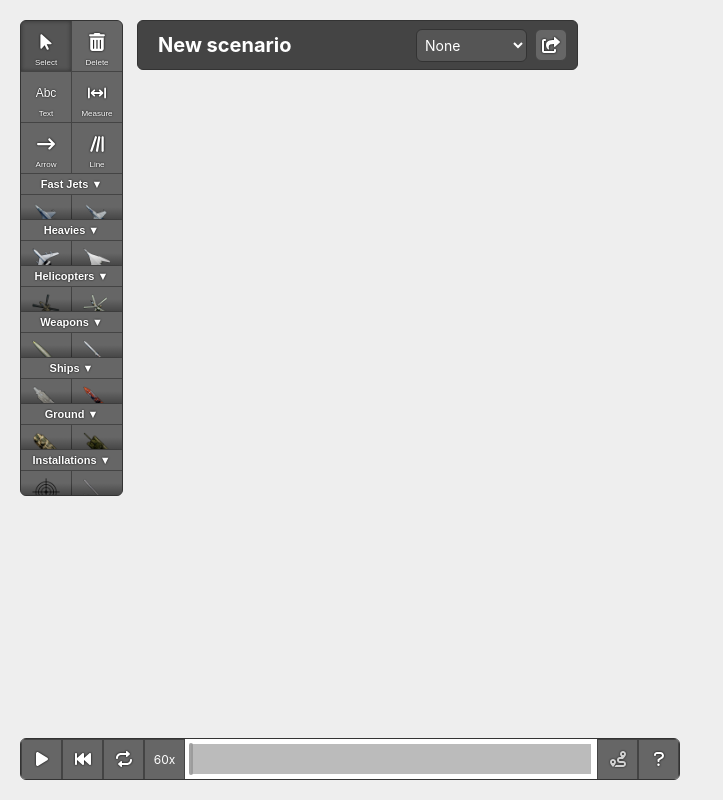
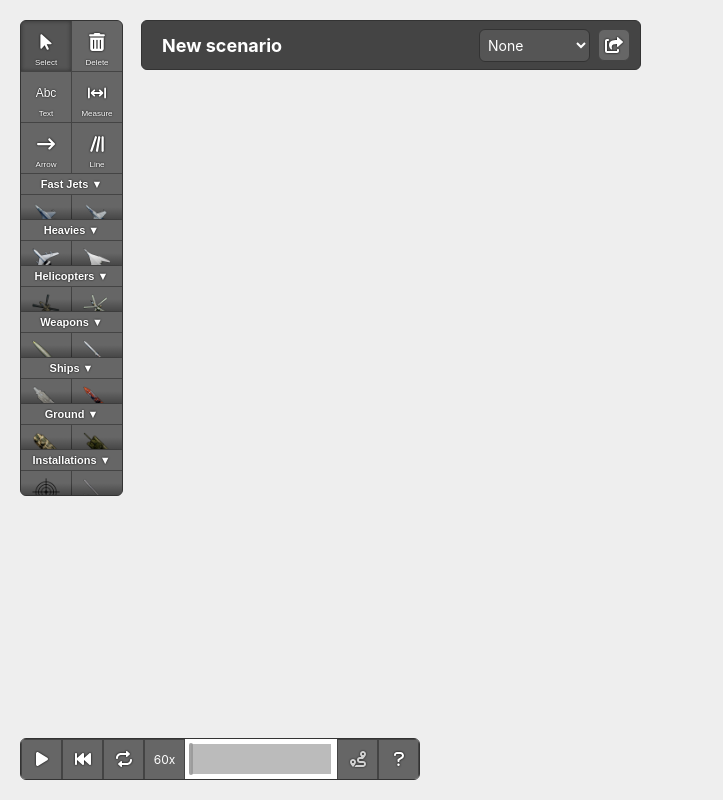
Before and after one commit to magwo/fighter-brief, a React (Create React App) app: page / in a window 1280 px wide. Shown: the whole page, without its empty margins (0-723 px from the left). Built offline with nearby package versions, Linux system fonts and the light colour scheme.

Commit message:
Use use-gestures for controlbar, add css variables, support variable width in timebar

```diff
--- a/package.json
+++ b/package.json
@@ -46,6 +46,7 @@
     ]
   },
   "devDependencies": {
-    "gh-pages": "^4.0.0"
+    "gh-pages": "^4.0.0",
+    "use-resize-observer": "^9.0.2"
   }
 }
--- a/src/Controlbar/Controlbar.css
+++ b/src/Controlbar/Controlbar.css
@@ -4,11 +4,13 @@
     display: flex;
     align-content: flex-start;
     align-items: center;
-    left: 20px;
-    bottom: 20px;
+    left: var(--viewport-margin);
+    bottom: var(--viewport-margin);
+    right: var(--viewport-margin);
+    max-width: 400px;
     height: 42px;
     border: 1px solid #333;
-    border-radius: 6px;
+    border-radius: var(--panel-border-radius);
     overflow: hidden;
     background-color: white;
 }
@@ -52,30 +54,6 @@
     font-size: 12px;
 }
 
-.Controlbar .timebar {
-    position: relative;
-    touch-action: none;
-    margin: 0 6px;
-    background: #bbb;
-    height: 30px;
-    width: 400px;
-}
-
-.Controlbar .timebar .handle {
-    position: absolute;
-    pointer-events: none;
-    top: -1px;
-    left: 0;
-    background: #999;
-    opacity: 0.9;
-    height: 32px;
-    width: 4px;
-    /* box-shadow: 0 0 1px black; */
-    /* border: 1px solid #888; */
-    border-radius: 3px;
-}
-
-
 .Controlbar .toggle-paths > .when_paused {
     opacity: 0.7;
 }
--- a/src/Controlbar/Controlbar.tsx
+++ b/src/Controlbar/Controlbar.tsx
@@ -7,9 +7,7 @@ import { ReactComponent as Repeat } from './images/repeat.svg';
 import { ReactComponent as Route } from './images/route.svg';
 import { ReactComponent as Question } from './images/question.svg';
 import './Controlbar.css';
-
-const TIME_BAR_WIDTH = 400;
-const TIME_BAR_LEFT = 191;
+import Timebar from './Timebar/Timebar';
 
 const PLAYBACK_SPEEDS = [1, 15, 60, 180];
 
@@ -90,21 +88,6 @@ const Controlbar: FC<ControlbarProps> = (props: ControlbarProps) => {
     setPathDisplayModeIndex((pathDisplayModeIndex + 1) % ROUTE_DISPLAY_MODES.length);
   }
 
-  const handlePointerUp = useCallback((e: PointerEvent) => {
-    setDraggingTimebar(false);
-  }, []);
-
-  const handlePointerMove = useCallback((e: PointerEvent | React.PointerEvent, force: 'FORCE' | 'RESPECT_PRESS' = 'RESPECT_PRESS') => {
-    // TODO: Maybe use actual element to calculate drag position
-    if (draggingTimebar || force === 'FORCE') {
-      const relX = TIME_BAR_LEFT; // (e.target as Element).getBoundingClientRect().left;
-      let fraction = (e.clientX - relX) / TIME_BAR_WIDTH;
-      fraction = Math.max(0, Math.min(1, fraction));
-      const newTime = fraction * propsStopTime;
-      propsOnTimeChange(newTime);
-    }
-  }, [propsOnTimeChange, propsStopTime, draggingTimebar]);
-
   const handleKeydown = useCallback((e: KeyboardEvent) => {
     if (e.key === ' ') {
       playPause();
@@ -127,18 +110,14 @@ const Controlbar: FC<ControlbarProps> = (props: ControlbarProps) => {
 
   useEffect(() => {
     // Setup global handlers
+    // TODO: Use use-hotkey instead
     window.document.addEventListener("keydown", handleKeydown);
     window.document.addEventListener("keyup", handleKeyup);
-    window.document.addEventListener("pointermove", handlePointerMove);
-    window.document.addEventListener("pointerup", handlePointerUp);
     return () => {
       window.document.removeEventListener('keydown', handleKeydown);
       window.document.removeEventListener("keyup", handleKeyup);
-      window.document.removeEventListener("pointermove", handlePointerMove);
-      window.document.removeEventListener("pointerup", handlePointerUp);
     }
-  }, [handleKeydown, handleKeyup, handlePointerMove, handlePointerUp]);
-
+  }, [handleKeydown, handleKeyup]);
 
   useEffect(() => {
     // Is this really needed?
@@ -153,10 +132,6 @@ const Controlbar: FC<ControlbarProps> = (props: ControlbarProps) => {
     props.onShowPaths(shouldShow);
   }, [playPause, pathDisplayModeIndex, shouldPlay, props]);
 
-
-  const styleTimeHandle = {
-    transform: `translate(${((props.time / props.stopTime) * TIME_BAR_WIDTH) - 2}px, 0)`
-  };
 
   return (
     // Uses clickable divs instead of buttons - focus messes with global hotkeys
@@ -175,9 +150,11 @@ const Controlbar: FC<ControlbarProps> = (props: ControlbarProps) => {
           {(PLAYBACK_SPEEDS[playbackSpeedIndex] + 'x').replace('0.', '.')}
         </div>
       </div>
-      <div className="timebar" onPointerDown={(e: React.PointerEvent) => { handlePointerMove(e, 'FORCE'); setDraggingTimebar(true) } }>
-        <div style={styleTimeHandle} className="handle"></div>
-      </div>
+      <Timebar
+        time={props.time}
+        stopTime={props.stopTime}
+        onDraggingTimeBar={(dragging: boolean) => setDraggingTimebar(dragging)}
+        onTimeChange={(time: number) => props.onTimeChange(time)} />
 
       <div className="buttons">
         <div className={`clickable toggle-paths`} onClick={() => { togglePathsMode() }} title={`Path display mode: ${ROUTE_DISPLAY_MODES[pathDisplayModeIndex]}`}>
--- /dev/null
+++ b/src/Controlbar/Timebar/Timebar.css
@@ -0,0 +1,23 @@
+.Timebar {
+    position: relative;
+    touch-action: none;
+    margin: 0 6px;
+    background: #bbb;
+    height: 30px;
+    max-width: 400px;
+    flex: 1;
+}
+
+.Timebar .handle {
+    position: absolute;
+    pointer-events: none;
+    top: -1px;
+    left: 0;
+    background: #999;
+    opacity: 0.9;
+    height: 32px;
+    width: 4px;
+    /* box-shadow: 0 0 1px black; */
+    /* border: 1px solid #888; */
+    border-radius: 3px;
+}
--- /dev/null
+++ b/src/Controlbar/Timebar/Timebar.tsx
@@ -0,0 +1,42 @@
+import React, { FC } from 'react';
+import { useDrag } from '@use-gesture/react'
+import useResizeObserver from 'use-resize-observer';
+import './Timebar.css';
+
+interface TimebarProps {
+  time: number;
+  stopTime: number;
+  onTimeChange: (time: number) => void;
+  onDraggingTimeBar: (dragging: boolean) => void;
+}
+
+const Timebar: FC<TimebarProps> = (props: TimebarProps) => {
+  const { ref, width = 1 } = useResizeObserver<HTMLDivElement>();
+
+  const handleDrag = (x: number, bar: HTMLElement) => {
+    const rect = bar.getBoundingClientRect();
+    const relX = rect.left;
+    const width = rect.width;
+    let fraction = (x - relX) / width;
+    fraction = Math.max(0, Math.min(1, fraction));
+    const newTime = fraction * props.stopTime;
+    props.onTimeChange(newTime);
+  };
+
+  const bind = useDrag((e: { pressed: boolean, xy: [number, number], target: any }) => {
+    props.onDraggingTimeBar(e.pressed);
+    handleDrag(e.xy[0], e.target);
+  });
+
+  const styleTimeHandle = {
+    transform: `translate(${((props.time / props.stopTime) * width) - 2}px, 0)`
+  };
+
+  return (
+    <div {...bind()} ref={ref} className="Timebar" data-testid="Timebar">
+        <div style={styleTimeHandle} className="handle"></div>
+    </div>
+  );
+}
+
+export default Timebar;
--- a/src/Mainbar/Mainbar.css
+++ b/src/Mainbar/Mainbar.css
@@ -1,29 +1,39 @@
 .Mainbar {
     position: absolute;
     height: 50px;
+    max-width: 500px;
     padding: 0 10px 0 20px;
     z-index: 101;
     display: flex;
     gap: 8px;
     align-content: flex-start;
     align-items: center;
-    left: calc(20px + 101px + 16px);
-    top: 20px;
+    left: calc(var(--viewport-margin) + 101px + var(--viewport-margin));
+    top: var(--viewport-margin);
+    right: var(--viewport-margin);
     border: 1px solid #333;
     background-color: #444;
-    border-radius: 6px;
+    border-radius: var(--panel-border-radius);
     overflow: hidden;
     color: white;
 }
 
 .Mainbar .name-container {
-    min-width: 250px;
+    flex-grow: 1;
 }
 
 .Mainbar h1 {
     cursor: pointer;
-    font-size: 20px;
+    font-size: 14px;
 }
+@media screen and (min-width: 600px) {
+    .Mainbar h1 {
+        cursor: pointer;
+        font-size: 18px;
+    }
+}
+
+
 
 /* TODO: Move this duplicated styling to something common */
 .Mainbar .clickable {
--- a/src/ObjectEditor/ObjectEditor.css
+++ b/src/ObjectEditor/ObjectEditor.css
@@ -4,14 +4,14 @@
     display: flex;
     flex-direction: column;
     align-items: flex-start;
-    right: 20px;
-    top: 20px;
+    top: var(--viewport-margin);
+    right: var(--viewport-margin);
     width: 200px;
     padding: 8px;
     background-color: #444;
     color: white;
     border: 1px solid #333;
-    border-radius: 6px;
+    border-radius: var(--panel-border-radius);
     overflow: hidden;
 }
 
--- a/src/Toolbar/Toolbar.css
+++ b/src/Toolbar/Toolbar.css
@@ -1,12 +1,12 @@
 .Toolbar {
     position: absolute;
     z-index: 100;
-    top: 20px;
-    left: 20px;
+    top: var(--viewport-margin);
+    left: var(--viewport-margin);
     width: 103px;
     border: 1px solid #333;
     background-color: #444;
-    border-radius: 6px;
+    border-radius: var(--panel-border-radius);
     max-height: 90vh;
     overflow: hidden;
 }
--- a/src/index.css
+++ b/src/index.css
@@ -1,5 +1,12 @@
 :root {
   /* TODO: Add some generic css variables for panel colors, buttons, border radius etc */
+  --viewport-margin: 12px;
+  --panel-border-radius: 6px;
+}
+@media screen and (min-width: 600px) {
+  :root {
+    --viewport-margin: 20px;
+  }
 }
 
 *,
```
Also changed, not shown: 2 other files (tests, documents, lock files or other folders).
